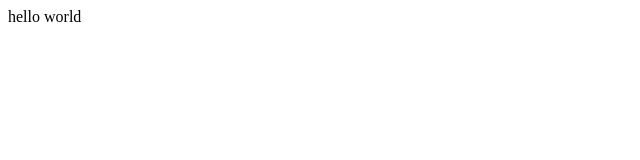
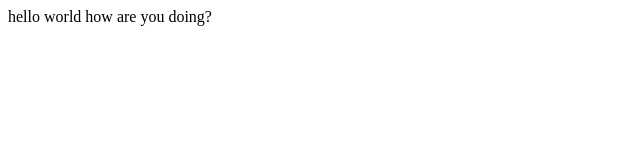
Before and after one commit to Khanshabaaz/khan-demo, a plain HTML site: page index.html in a window 1280 px wide. Shown: the whole page, without its empty margins (0-640 px from the left). Drawn offline with Linux system fonts and the light colour scheme.

Commit message:
new line added

```diff
--- a/index.html
+++ b/index.html
@@ -1,3 +1,4 @@
 <p>
     hello world
+    how are you doing?
     </p>
```
